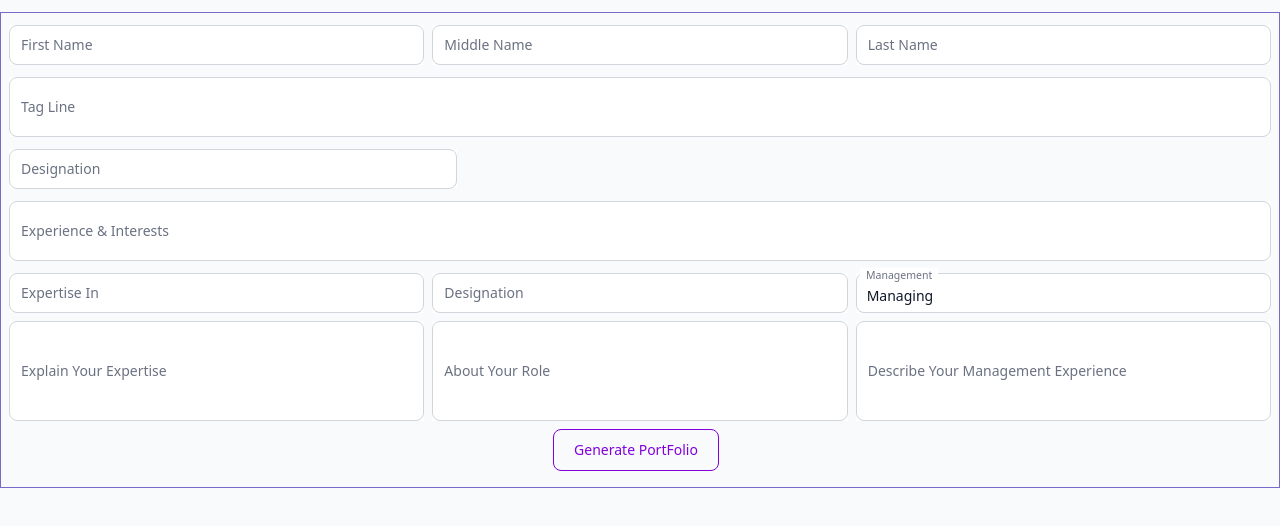
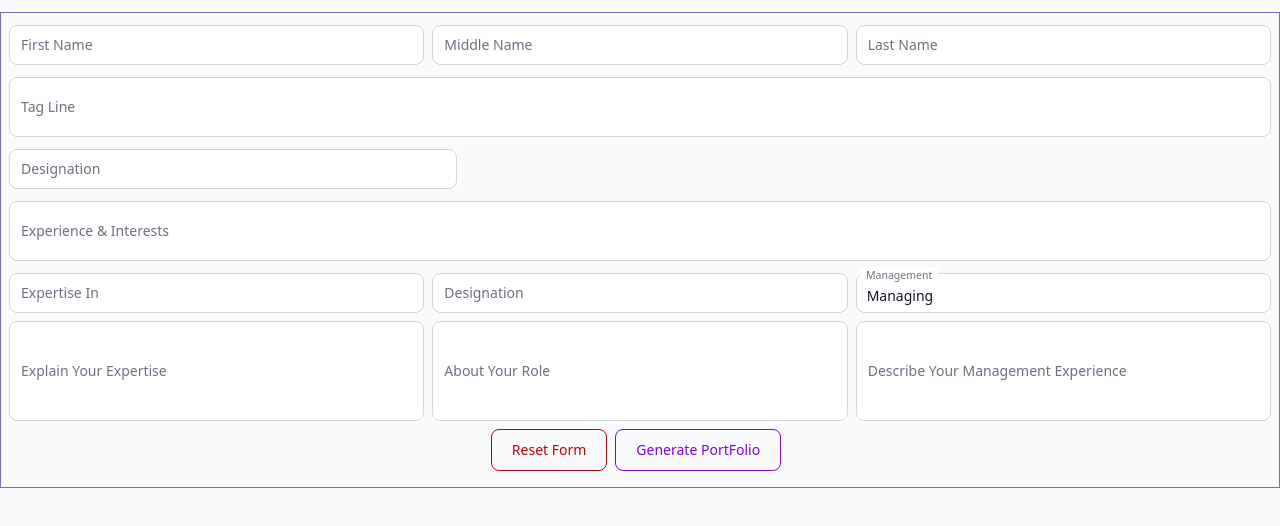
Before and after one commit to nikhilmacpp-cmyk/customfolio, a React (Vite) app: page / in a window 1280 px wide. Shown: the top 526 px of the page. Built offline with nearby package versions, Linux system fonts and the light colour scheme.

Commit message:
Reset form

```diff
--- a/src/components/PortfolioForm.jsx
+++ b/src/components/PortfolioForm.jsx
@@ -99,7 +99,7 @@ export const PortfolioForm = (props) => {
                         <input type="text" id="expertise"
                             name="expertise"
                             defaultValue={aboutMeSection?.expertise}
-                            onChange={(e) => action({ type: 'EXPERTISE-IN', payload: e.target.value ,forValue: e.target.name })}
+                            onChange={(e) => action({ type: 'EXPERTISE-IN', payload: e.target.value, forValue: e.target.name })}
                             className="block px-2.5 pb-1.5 pt-3 w-full text-sm text-gray-900 bg-transparent rounded-lg border-1 border-gray-300 appearance-none dark:text-white dark:border-gray-600 dark:focus:border-blue-500 focus:outline-none focus:ring-0 focus:border-blue-600 peer" placeholder=" " />
                         <label for="expertise"
                             className="absolute bg-transparent text-sm text-gray-500 dark:text-gray-400 duration-300 transform -translate-y-3 scale-75 top-1 z-10
@@ -195,12 +195,21 @@ export const PortfolioForm = (props) => {
             </div> */}
 
 
-            <button type="submit" onClick={() => action({ type: 'FORM-EDIT', payload: 'design' })}
-                className="text-purple-700 max-w-fit mt-2 cursor-pointer hover:text-white border border-purple-700
+            <div className="flex justify-center">
+                <button type="reset"
+                    onClick={() => action({ type: 'RESET-FORM', payload: 'clear' })}
+                    className="text-red-700 max-w-fit mt-2 cursor-pointer hover:text-white border border-red-700
+         hover:bg-red-800 focus:ring-4 focus:outline-none focus:ring-red-300 font-medium
+         rounded-lg text-sm px-5 py-2.5 text-center me-2 mb-2 dark:border-red-400 dark:text-red-400
+          dark:hover:text-white dark:hover:bg-red-500 dark:focus:ring-red-900">
+                    Reset Form</button>
+                <button type="submit" onClick={() => action({ type: 'FORM-EDIT', payload: 'design' })}
+                    className="text-purple-700 max-w-fit mt-2 cursor-pointer hover:text-white border border-purple-700
          hover:bg-purple-800 focus:ring-4 focus:outline-none focus:ring-purple-300 font-medium
          rounded-lg text-sm px-5 py-2.5 text-center me-2 mb-2 dark:border-purple-400 dark:text-purple-400
           dark:hover:text-white dark:hover:bg-purple-500 dark:focus:ring-purple-900">
-                Generate PortFolio</button>
+                    Generate PortFolio</button>
+            </div>
         </form>
     </div>
 }
--- a/src/pages/Home.jsx
+++ b/src/pages/Home.jsx
@@ -7,7 +7,15 @@ import { useEffect } from "react"
 export const Home = () => {
   const initialState = useSelector((state) => state.view);
   const Dispatch = useDispatch()
-  const { activeView = '',aboutMeSection } = initialState;
+  const { activeView = '', aboutMeSection } = initialState;
+
+  const initialAboutMe = {
+    designation: "",
+    experienceAndIntrest: "",
+    expertise: "",
+    expertiseAndInterest: "",
+    aboutYourRole: ""
+  };
 
   useEffect(() => {
     if (activeView === "form") {
@@ -20,10 +28,18 @@ export const Home = () => {
   }, [activeView])
 
   const handleBuildPortFolio = (act) => {
-    const { type = '', payload = 'form',forValue='' } = act;
+    const { type = '', payload = 'form', forValue = '' } = act;
     switch (type) {
       case 'FORM-EDIT':
         Dispatch(setActiveView(payload))
+        break;
+      case 'RESET-FORM':
+        Dispatch(setFirstName(''))
+        Dispatch(setMiddleName(''))
+        Dispatch(setLastName(''))
+        Dispatch(setTagLine(''))
+        Dispatch(setIsShowMyWork(false))
+        Dispatch(setAboutMeSection(initialAboutMe))
         break;
       case 'FIRST-NAME-CHANGE':
         Dispatch(setFirstName(payload))
@@ -48,7 +64,7 @@ export const Home = () => {
       case 'MANAGEMENT-EXPERIENCE':
         Dispatch(setAboutMeSection({
           ...aboutMeSection,
-          [forValue]:payload
+          [forValue]: payload
         }))
         break;
       default:
```
